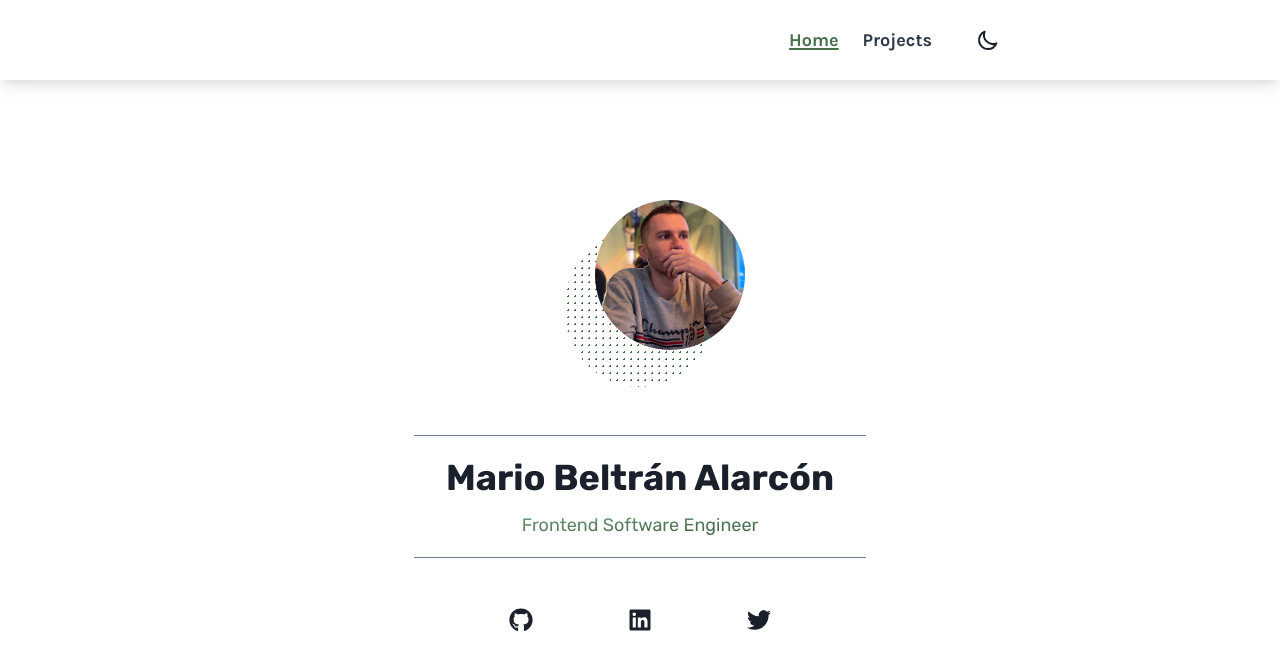
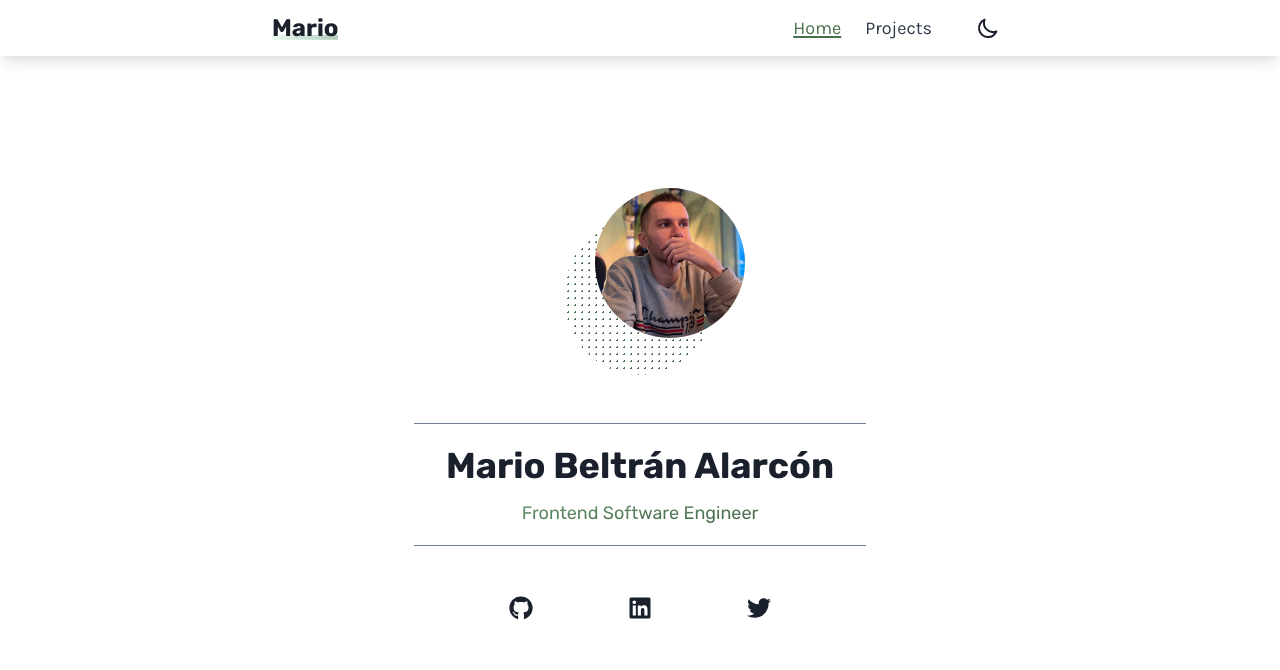
Before and after one commit to Belco90/personal-website, a Next.js app: page / in a window 1280 px wide. Shown: the top 670 px of the page. Built offline with nearby package versions, Linux system fonts and the light colour scheme.

Commit message:
add header title

```diff
--- a/src/components/Header.tsx
+++ b/src/components/Header.tsx
@@ -4,8 +4,10 @@ import {
   Link,
   HStack,
   Flex,
+  Container,
+  Spacer,
   useColorModeValue,
-  Container,
+  useToken,
 } from '@chakra-ui/react'
 import type { LinkProps as NextLinkProps } from 'next/link'
 import NextLink from 'next/link'
@@ -34,7 +36,6 @@ const HeaderLink = ({ href, children, ...remaining }: HeaderLinkProps) => {
         textUnderlineOffset="2px"
         color={isActive ? activeLinkColor : inactiveLinkColor}
         fontSize="lg"
-        fontWeight="bold"
         p={1}
         _hover={{
           color: 'primary.700',
@@ -52,10 +53,32 @@ const HeaderLink = ({ href, children, ...remaining }: HeaderLinkProps) => {
 
 const Header = (props: BoxProps) => {
   const bgColor = useColorModeValue('white', 'gray.700')
+  const [primaryFromLight, primaryToLight, primaryFromDark, primaryToDark] =
+    useToken('colors', [
+      'primary.50',
+      'primary.200',
+      'primary.500',
+      'primary.700',
+    ])
+  const primaryFrom = useColorModeValue(primaryFromLight, primaryFromDark)
+  const primaryTo = useColorModeValue(primaryToLight, primaryToDark)
+
   return (
     <Box as="header" zIndex="banner" {...props} bgColor={bgColor}>
-      <Container py={5} maxWidth="container.md">
-        <Flex width="full" justifyContent="flex-end">
+      <Container py={2} maxWidth="container.md">
+        <Flex width="full" align="center">
+          <Box
+            fontWeight="bold"
+            fontSize="2xl"
+            fontFamily="heading"
+            bgGradient={`linear(to-r, ${primaryFrom}, ${primaryTo})`}
+            bgSize="100% 0.2em"
+            bgPosition="0 80%"
+            bgRepeat="no-repeat"
+          >
+            Mario
+          </Box>
+          <Spacer />
           <HStack
             spacing={8}
             align="center"
```
